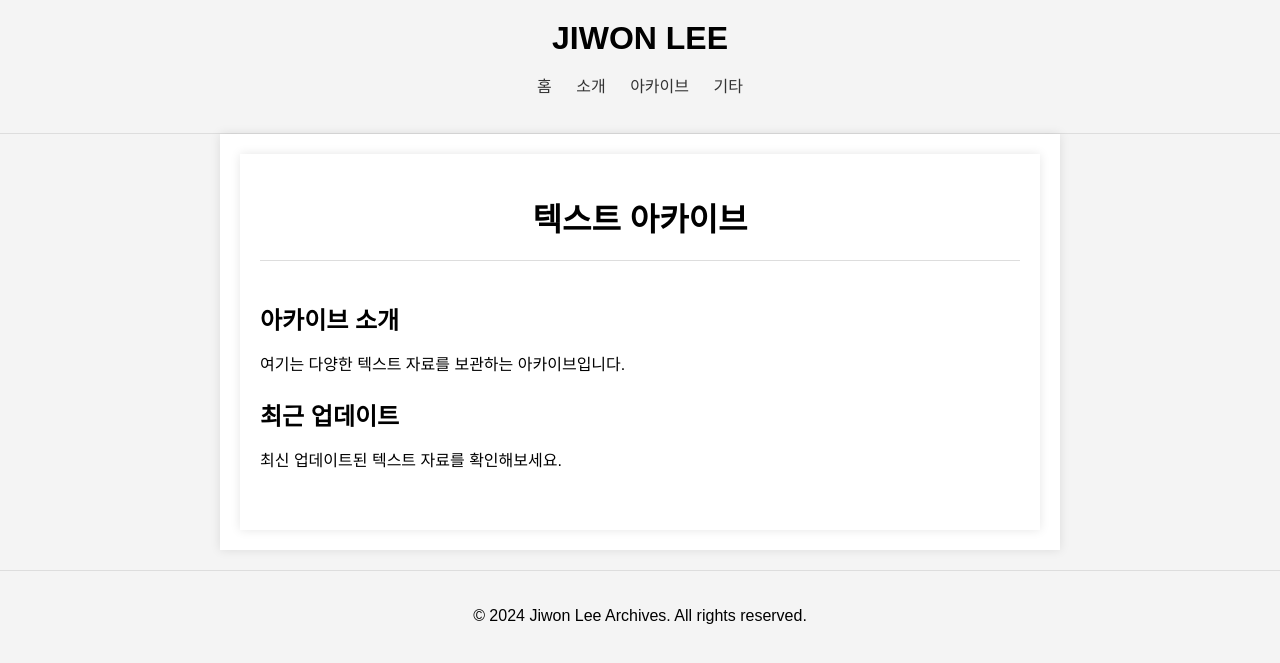
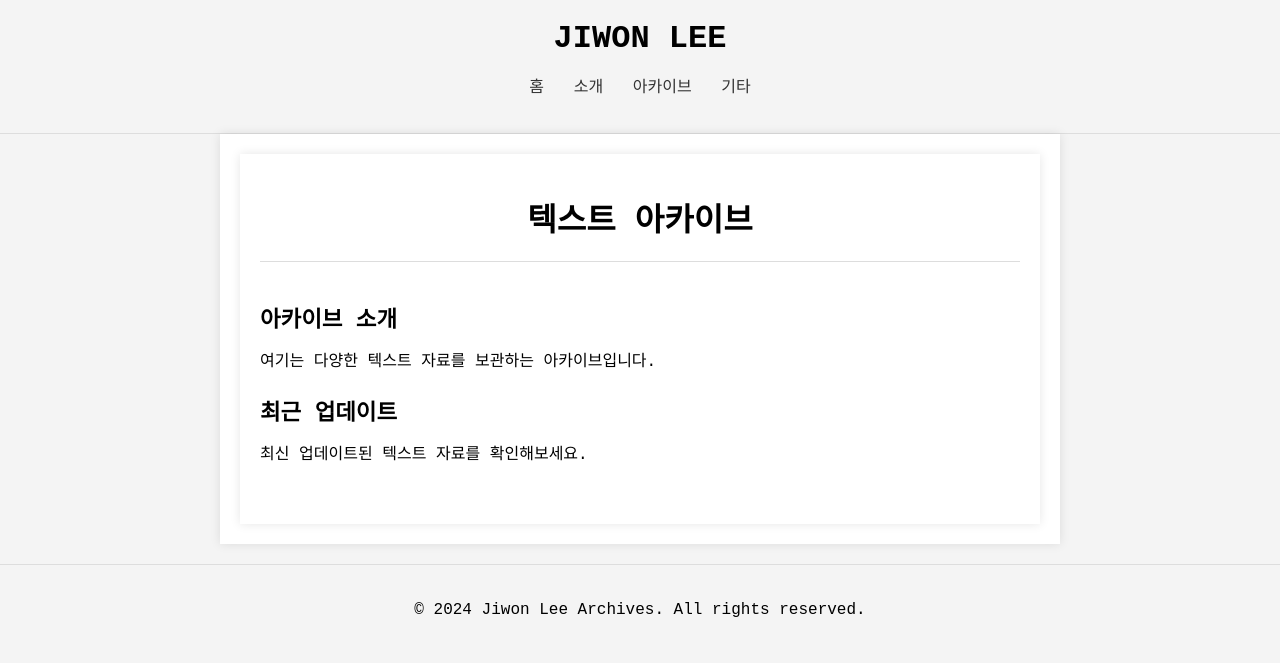
Before and after one commit to LfayeJ/archives, a Jekyll site: the page built from index.html, in a window 1280 px wide. Shown: the top 663 px of the page. Built offline with Jekyll 4.4.1, drawn with Linux system fonts in a browser that asks for light colours.

Commit message:
Update styles.css

```diff
--- a/assets/css/styles.css
+++ b/assets/css/styles.css
@@ -1,5 +1,5 @@
 body {
-    font-family: Arial, sans-serif;
+    font-family: "Nanum Gothic Coding", monospace;
     margin: 0;
     padding: 0;
     background-color: #f4f4f4;
@@ -36,7 +36,7 @@ header nav ul li a {
     padding: 20px 0;
 }
 .content h2 {
-    font-size: 1.5em;
+    font-size: 1.4em;
     margin-bottom: 10px;
 }
 .content p {
@@ -48,3 +48,8 @@ footer {
     border-top: 1px solid #ddd;
     margin-top: 20px;
 }
+.nanum-gothic-coding-regular {
+  font-family: "Nanum Gothic Coding", monospace;
+  font-weight: 400;
+  font-style: normal;
+}
```
